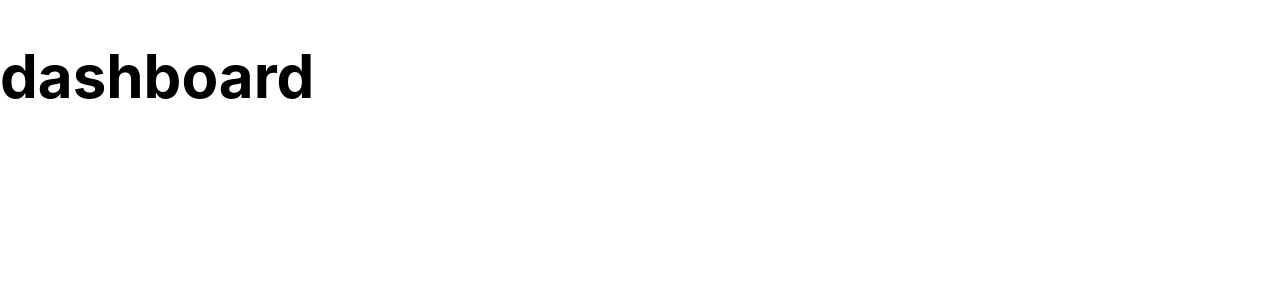
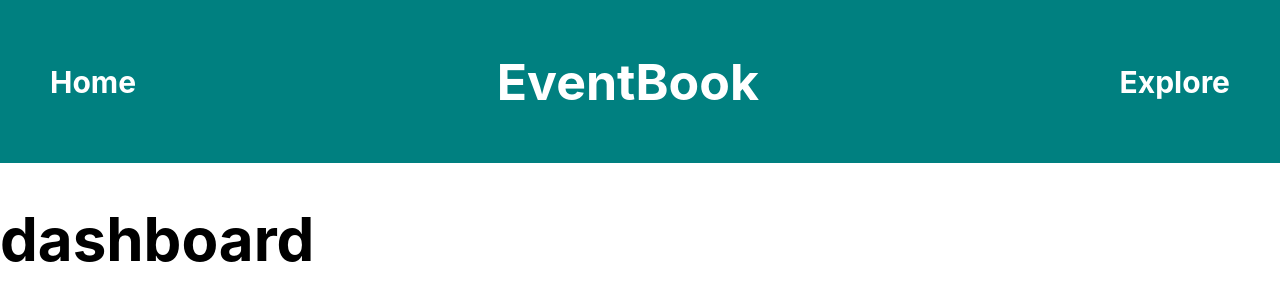
Before and after one commit to Hayden-code/EventBook, a React (Create React App) app in the folder client/: page /dashboard in a window 1280 px wide. Shown: the top 300 px of the page. Built offline with nearby package versions, Linux system fonts and the light colour scheme.

Commit message:
Header css complete

```diff
--- a/client/src/App.css
+++ b/client/src/App.css
@@ -1,5 +1,5 @@
 :root {
-  --defaultBackground: brown;
+  --defaultBackground: #008080;
 }
 
 h2 {
@@ -7,7 +7,6 @@ h2 {
 }
 h3 {
   font-size: 30px;
-  color: var(--defaultBackground);
 }
 p {
   color: var(--defaultBackground);
@@ -21,28 +20,6 @@ p {
   min-height: fit-content;
   height: 100%;
   width: 100%;
-}
-
-/******* Login/Sign up *******/
-.landingForm {
-  display: flex;
-  flex-direction: column;
-}
-
-.landingInput {
-  padding: 10px;
-  border: none;
-  border-radius: 5px;
-  margin: 10px;
-}
-
-.Btn {
-  border: thin solid rgb(158, 158, 158);
-  border-radius: 5px;
-  background-color: var(--defaultBackground);
-  padding: 5px;
-  margin: 10px 0px 10px 0px;
-  font-size: 20px;
 }
 
 @media (min-width: 1px) {
@@ -74,3 +51,37 @@ p {
     height: 100%;
   }
 }
+
+/******* Login/Sign up *******/
+.landingForm {
+  display: flex;
+  flex-direction: column;
+}
+
+.landingInput {
+  padding: 10px;
+  border: none;
+  border-radius: 5px;
+  margin: 10px;
+}
+
+.Btn {
+  border: thin solid rgb(158, 158, 158);
+  border-radius: 5px;
+  background-color: var(--defaultBackground);
+  padding: 5px;
+  margin: 10px 0px 10px 0px;
+  font-size: 20px;
+}
+
+/******** Header Styling ********/
+header {
+  padding: 10px 50px 10px 50px;
+  display: flex;
+  flex-direction: row;
+  justify-content: space-between;
+  align-items: center;
+  text-align: center;
+  background-color: var(--defaultBackground);
+  color: white;
+}
--- /dev/null
+++ b/client/src/components/header.js
@@ -0,0 +1,9 @@
+export default function Header() {
+  return (
+    <header>
+      <h3>Home</h3>
+      <h2>EventBook</h2>
+      <h3>Explore</h3>
+    </header>
+  );
+}
--- a/client/src/pages/dashboard.js
+++ b/client/src/pages/dashboard.js
@@ -1,4 +1,11 @@
+import Header from "../components/header";
+
 function dashboard() {
-  return <h1>dashboard</h1>;
+  return (
+    <div>
+      <Header />
+      <h1>dashboard</h1>
+    </div>
+  );
 }
 export default dashboard;
```
